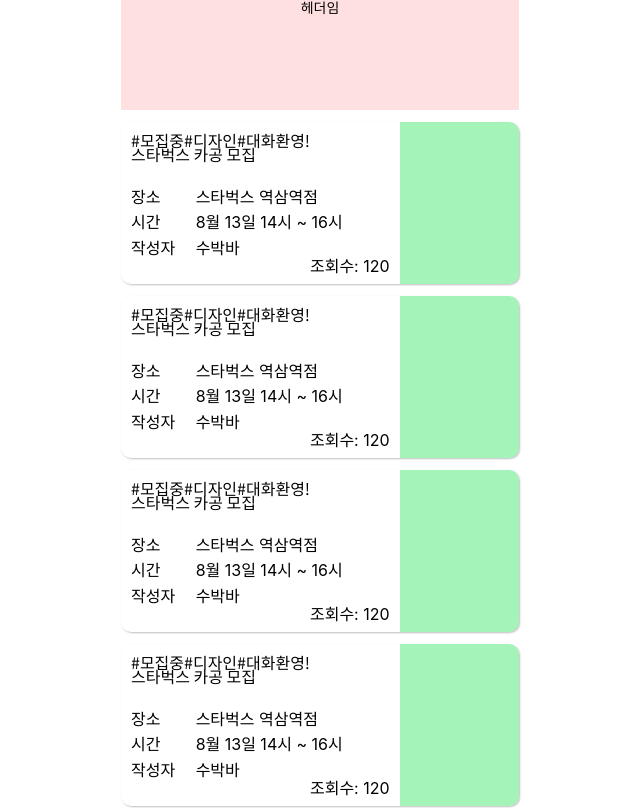
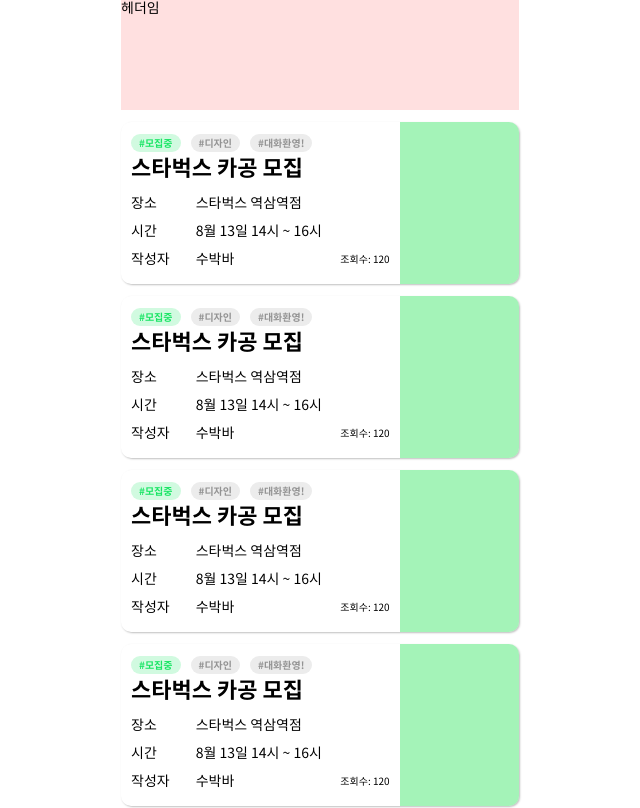
Before and after one commit to Cafegory2/Cafegory_Client, a React (Vite) app: page /studylist in a window 1280 px wide. Shown: the top 808 px of the page, without its empty margins (320-960 px from the left). Built offline with nearby package versions, Linux system fonts and the light colour scheme; no server answers.

Commit message:
style: 카공 조회 페이지 초기 css

```diff
--- a/src/common/Text.tsx
+++ b/src/common/Text.tsx
@@ -6,7 +6,6 @@
   $color?: string;
 }>`
   font-size: ${(props) => (props.$fontSize ? props.$fontSize : 14)}px;
-  font-weight: ${(props) => (props.$fontWeight ? props.$fontWeight : 300)};
+  font-weight: ${(props) => (props.$fontWeight ? props.$fontWeight : 400)};
   color: ${(props) => (props.$color ? props.$color : "black")};
-  text-align: center;
 `;
--- a/src/components/list/ListComponent.styles.tsx
+++ b/src/components/list/ListComponent.styles.tsx
@@ -1,4 +1,5 @@
 import styled from "styled-components";
+import { Color } from "../../constants";
 
 export const Container = styled.div`
   width: 100%;
@@ -27,22 +28,32 @@
   background-color: #56e97b89;
 `;
 
-export const LeftTag = styled.div`
+export const TagContainer = styled.div`
   width: 100%;
-  height: 10%;
+  height: 15%;
   display: flex;
   flex-direction: row;
+  align-items: center;
+  gap: 10px;
 `;
 
-export const LeftTitle = styled.div`
-  width: 100%;
-  height: 30%;
+export const Tag = styled.div`
+  padding: 4px 8px;
+  display: inline-flex;
+  background-color: ${Color.MonoTag};
+  border-radius: 22px;
 `;
 
-export const LeftInfo = styled.div`
+export const TitleContainer = styled.div`
   width: 100%;
-  height: 60%;
+  height: 20%;
   display: flex;
+  align-items: center;
+`;
+
+export const InfoContainer = styled.div`
+  width: 100%;
+  height: 65%;
   flex-direction: column;
 `;
 
@@ -56,16 +67,20 @@
 export const InfoDetailTitle = styled.div`
   width: 25%;
   height: 100%;
+  display: flex;
+  align-items: flex-end;
 `;
 
 export const InfoDetailDetail = styled.div`
   width: 75%;
   height: 100%;
+  display: flex;
+  align-items: flex-end;
 `;
 
 export const ViewCount = styled.div`
   width: auto;
   position: absolute;
   right: 10px;
-  bottom: 10px;
+  bottom: 20px;
 `;
--- a/src/components/list/ListComponent.tsx
+++ b/src/components/list/ListComponent.tsx
@@ -1,34 +1,64 @@
 import * as Style from "./ListComponent.styles";
+import { Text } from "../../common/Text";
+import { Color } from "../../constants";
 
 const ListComponent = () => {
+  const statusTagColor = Color.GreenTag;
+  const statusTagText = Color.GreenTagText;
   return (
     <Style.Container>
       <Style.ContainerLeft>
-        <Style.LeftTag>
-          <p>#모집중</p>
-          <p>#디자인</p>
-          <p>#대화환영!</p>
-        </Style.LeftTag>
-        <Style.LeftTitle>
-          <p>스타벅스 카공 모집</p>
-        </Style.LeftTitle>
-        <Style.LeftInfo>
+        <Style.TagContainer>
+          <Style.Tag style={{ backgroundColor: `${statusTagColor}` }}>
+            <Text $fontSize={10} $color={statusTagText} $fontWeight={700}>
+              #모집중
+            </Text>
+          </Style.Tag>
+          <Style.Tag>
+            <Text $fontSize={10} $color={Color.MonoTagText} $fontWeight={700}>
+              #디자인
+            </Text>
+          </Style.Tag>
+          <Style.Tag>
+            <Text $fontSize={10} $color={Color.MonoTagText} $fontWeight={700}>
+              #대화환영!
+            </Text>
+          </Style.Tag>
+        </Style.TagContainer>
+        <Style.TitleContainer>
+          <Text $fontSize={22} $fontWeight={700}>
+            스타벅스 카공 모집
+          </Text>
+        </Style.TitleContainer>
+        <Style.InfoContainer>
           <Style.InfoDetail>
-            <Style.InfoDetailTitle>장소</Style.InfoDetailTitle>
-            <Style.InfoDetailDetail>스타벅스 역삼역점</Style.InfoDetailDetail>
-          </Style.InfoDetail>
-          <Style.InfoDetail>
-            <Style.InfoDetailTitle>시간</Style.InfoDetailTitle>
+            <Style.InfoDetailTitle>
+              <Text>장소</Text>
+            </Style.InfoDetailTitle>
             <Style.InfoDetailDetail>
-              8월 13일 14시 ~ 16시
+              <Text>스타벅스 역삼역점</Text>
             </Style.InfoDetailDetail>
           </Style.InfoDetail>
           <Style.InfoDetail>
-            <Style.InfoDetailTitle>작성자</Style.InfoDetailTitle>
-            <Style.InfoDetailDetail>수박바</Style.InfoDetailDetail>
+            <Style.InfoDetailTitle>
+              <Text>시간</Text>
+            </Style.InfoDetailTitle>
+            <Style.InfoDetailDetail>
+              <Text>8월 13일 14시 ~ 16시</Text>
+            </Style.InfoDetailDetail>
           </Style.InfoDetail>
-        </Style.LeftInfo>
-        <Style.ViewCount>조회수: 120</Style.ViewCount>
+          <Style.InfoDetail>
+            <Style.InfoDetailTitle>
+              <Text>작성자</Text>
+            </Style.InfoDetailTitle>
+            <Style.InfoDetailDetail>
+              <Text>수박바</Text>
+            </Style.InfoDetailDetail>
+          </Style.InfoDetail>
+        </Style.InfoContainer>
+        <Style.ViewCount>
+          <Text $fontSize={10}>조회수: 120</Text>
+        </Style.ViewCount>
       </Style.ContainerLeft>
       <Style.ContainerRight></Style.ContainerRight>
     </Style.Container>
--- a/src/constants.tsx
+++ b/src/constants.tsx
@@ -1,6 +1,10 @@
-//상수 관리는 여기서 진행
+//색상 상수 관리는 여기서 진행
 export const Color = {
   Black: "black",
   Gray: "#737373",
   Kakao: "#F8E412",
+  MonoTag: "#ECECEC",
+  MonoTagText: "#939393",
+  GreenTag: "rgba(26, 229, 101, 0.20)",
+  GreenTagText: "#1AE565",
 } as const;
--- a/src/pages/StudyListPage/StudyListPage.tsx
+++ b/src/pages/StudyListPage/StudyListPage.tsx
@@ -8,6 +8,10 @@
       <ListComponent />
       <ListComponent />
       <ListComponent />
+      <ListComponent />
+      <ListComponent />
+      <ListComponent />
+      <ListComponent />
     </MainLayout>
   );
 };
--- a/src/styles/Layout.styles.tsx
+++ b/src/styles/Layout.styles.tsx
@@ -13,10 +13,8 @@
 export const LoginLayout = styled.div`
   width: 100%;
   height: calc(100vh - 110px);
-  color: black;
 `;
 
 export const MainLayout = styled.div`
   width: 100%;
-  color: black;
 `;
--- a/src/styles/fonts.tsx
+++ b/src/styles/fonts.tsx
@@ -1,6 +1,7 @@
 import { css } from "styled-components";
 
 import NotoSansRegular from "../fonts/NotoSansKR-Regular.woff";
+import NotoSansBold from "../fonts/NotoSansKR-Bold.woff";
 
 export const fonts = css`
   @font-face {
@@ -40,6 +41,6 @@
     font-style: normal;
     font-weight: 700;
     font-display: swap;
-    src: local("NotoSansKR"), url(${NotoSansRegular}) format("woff");
+    src: local("NotoSansKR"), url(${NotoSansBold}) format("woff");
   }
 `;
```
Also changed, not shown: src/fonts/NotoSansKR-Bold.woff (added).
